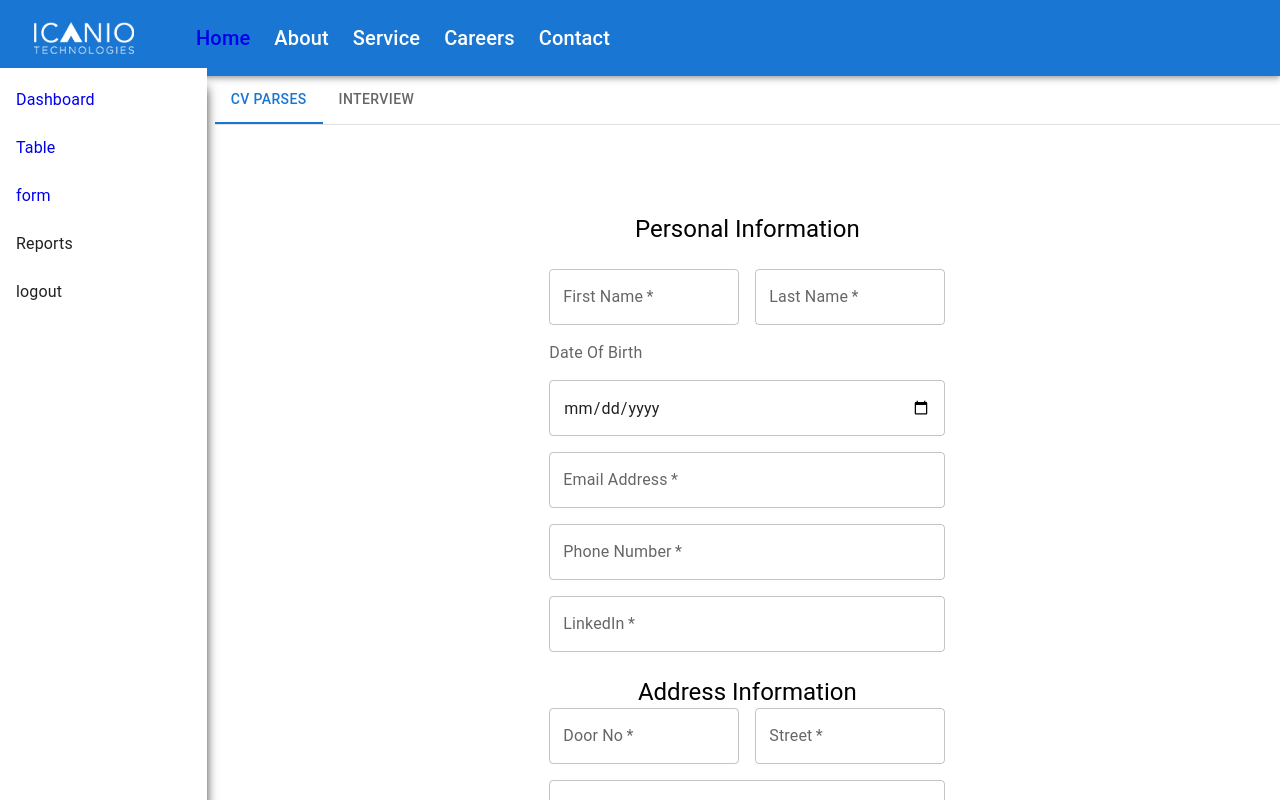
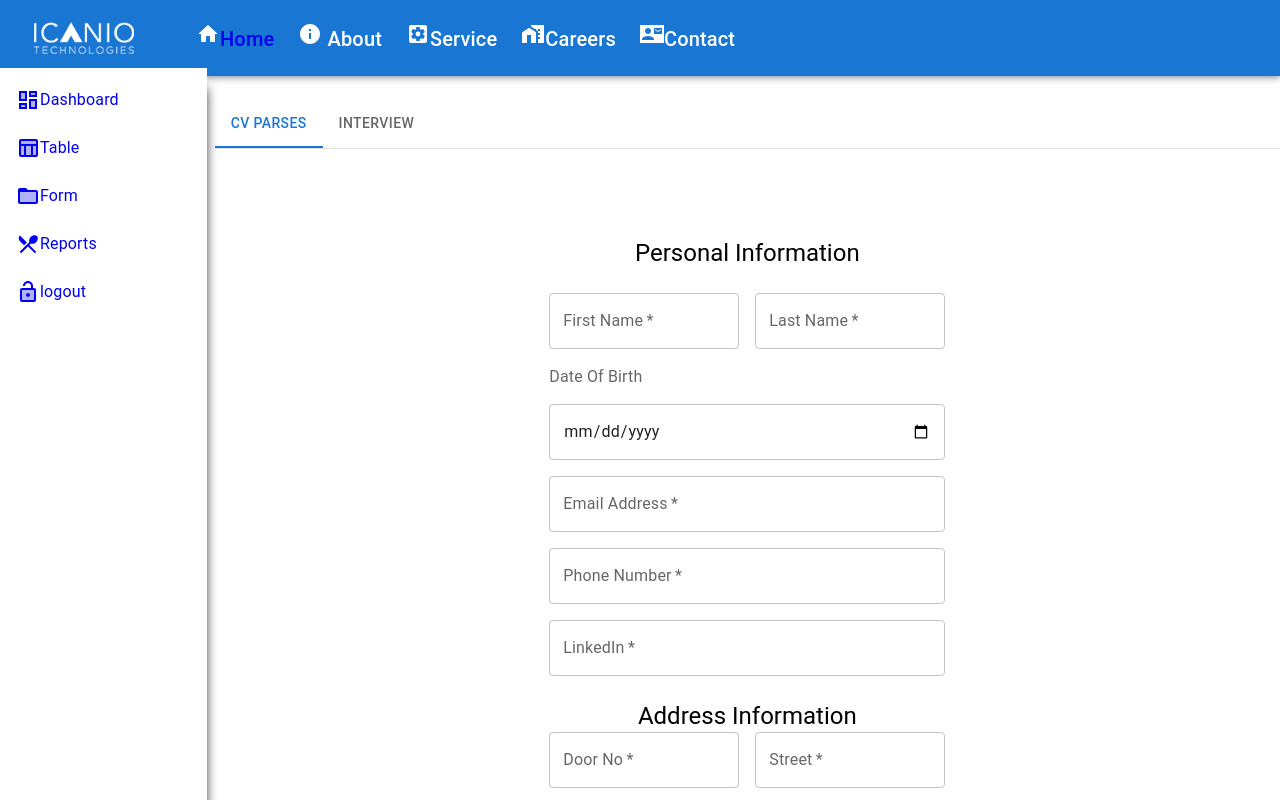
Before and after one commit to kanthan2000/Job-Application, a React (Create React App) app: page /navtab in a window 1280 px wide. Shown: the top 800 px of the page. Built offline with nearby package versions, Linux system fonts and the light colour scheme.

Commit message:
add scroll and add icons

```diff
--- /dev/null
+++ b/src/components/Form/tabs/Navtab.css
@@ -0,0 +1,9 @@
+.main-box{
+    width: 100%;
+    height: 90vh;
+    position: relative;
+    top: 3%;
+    overflow-y: scroll;
+
+
+}
--- a/src/components/Form/tabs/Navtab.js
+++ b/src/components/Form/tabs/Navtab.js
@@ -6,6 +6,7 @@ import Typography from '@mui/material/Typography';
 import Box from '@mui/material/Box';
 import Personal from './Personal';
 import Navbar from '../../admin/Navbar/navbar';
+import "./Navtab.css"
 
 function TabPanel(props) {
   const { children, value, index, ...other } = props;
@@ -50,7 +51,8 @@ export default function BasicTabs() {
   return (
     <>
     <Navbar>
-    <Box sx={{ width: '100%' }}>
+      <div className='main-box'>
+      <Box sx={{ width: '100%' }}>
       <Box sx={{ borderBottom: 1, borderColor: 'divider' }}>
         <Tabs value={value} onChange={handleChange} aria-label="basic tabs example">
           <Tab label="CV Parses" {...a11yProps(0)} />
@@ -68,6 +70,8 @@ export default function BasicTabs() {
       </TabPanel>
 
     </Box>
+      </div>
+
     </Navbar>
     </>
   );
--- a/src/components/admin/Navbar/navbar.js
+++ b/src/components/admin/Navbar/navbar.js
@@ -8,9 +8,15 @@ import ListItemButton from '@mui/material/ListItemButton';
 import ListItemText from '@mui/material/ListItemText';
 import { Grid } from '@mui/material';
 import { Link } from 'react-router-dom';
-import Dashboard from '../Dashboard/Dashboard';
-
-
+import { DashboardTwoTone, HomeRounded } from "@material-ui/icons";
+import { TableChartTwoTone } from "@material-ui/icons";
+import { LocalDiningOutlined } from "@material-ui/icons";
+import { LockOpenTwoTone } from "@material-ui/icons";
+import { FolderOpenTwoTone } from "@material-ui/icons";
+import { Info } from "@material-ui/icons";
+import { SettingsApplicationsSharp } from "@material-ui/icons";
+import { HomeWorkSharp } from "@material-ui/icons";
+import { ContactMailSharp } from "@material-ui/icons";
 const  Navbar = (props) =>{
 
     let name = props.name
@@ -23,7 +29,8 @@ const  Navbar = (props) =>{
         top: "0",
         width: "100%",
         left: "0",
-        flexGrow: "1"
+        flexGrow: "1",
+
     }
 
     return(
@@ -40,21 +47,23 @@ const  Navbar = (props) =>{
                 >
                 <img src={logo} style={imgStyle}/>
                 </IconButton>
+                <div style={{display:"-webkit-box"}}>
                 <Typography variant="h6" component="div" sx={{ marginLeft: "1.5rem",cursor:'pointer'}}>
-                    <Link to="/home">Home</Link>
+                <HomeRounded/><Link to="/home">Home</Link>
                 </Typography>
                 <Typography variant="h6" component="div" sx={{ marginLeft: "1.5rem",cursor:'pointer'}}>
-                    About
+                    <Info /> About
                 </Typography>
                 <Typography variant="h6" component="div" sx={{marginLeft: "1.5rem",cursor:'pointer'}}>
-                Service
+                <SettingsApplicationsSharp />Service
                 </Typography>
                 <Typography variant="h6" component="div" sx={{ marginLeft: "1.5rem",cursor:'pointer'}}>
-                Careers
+                <HomeWorkSharp />Careers
                 </Typography>
                 <Typography variant="h6" component="div" sx={{ marginLeft: "1.5rem",cursor:'pointer'}}>
-                Contact
+                <ContactMailSharp />Contact
                 </Typography>
+                </div>
                 <Button color="inherit" sx={{marginLeft: "50rem"}}>
                     <img src={profile} width="50" />
                 </Button>
@@ -66,26 +75,31 @@ const  Navbar = (props) =>{
                 <Grid item xs={2} sx={{backgroundColor:"white",boxShadow:"-1px 20px 11px 0px",height:"100vh"}}>
                     <Link to="/home">
                         <ListItemButton>
-                                <ListItemText primary="Dashboard" />
+                        <DashboardTwoTone /><ListItemText primary="Dashboard" />
                         </ListItemButton>
                     </Link>
                     <Link to="/table">
                         <ListItemButton>
-                                <ListItemText primary="Table" />
+                                <TableChartTwoTone /><ListItemText primary="Table" />
                         </ListItemButton>
                     </Link>
                     <Link to="/navtab">
                         <ListItemButton>
-                            <ListItemText primary="form" />
+                        <FolderOpenTwoTone/><ListItemText primary="Form" />
                         </ListItemButton>
                     </Link>
+                    <Link to="/navtab">
                     <ListItemButton>
-                        <ListItemText primary="Reports" />
+                        <LocalDiningOutlined /><ListItemText primary="Reports" />
                     </ListItemButton>
+                    </Link>
+
+                    <Link to="/login">
                     <ListItemButton>
+                        <LockOpenTwoTone /> <ListItemText primary="logout" />
+                    </ListItemButton>
+                    </Link>
 
-                        <ListItemText primary="logout" />
-                    </ListItemButton>
                 </Grid>
                 <Grid item xs={10} >
                     {props.children}
```
Also changed, not shown: src/components/Form/tabs/Personal.js (+7 -5 lines).
